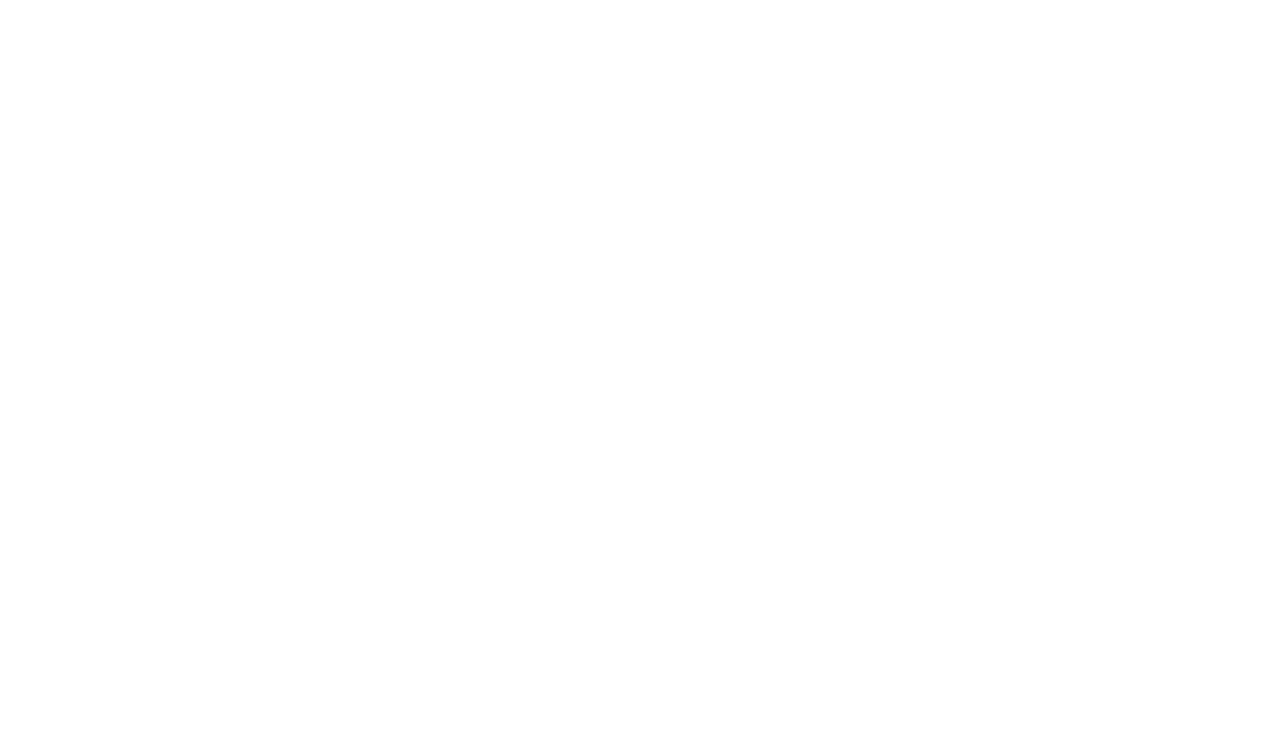
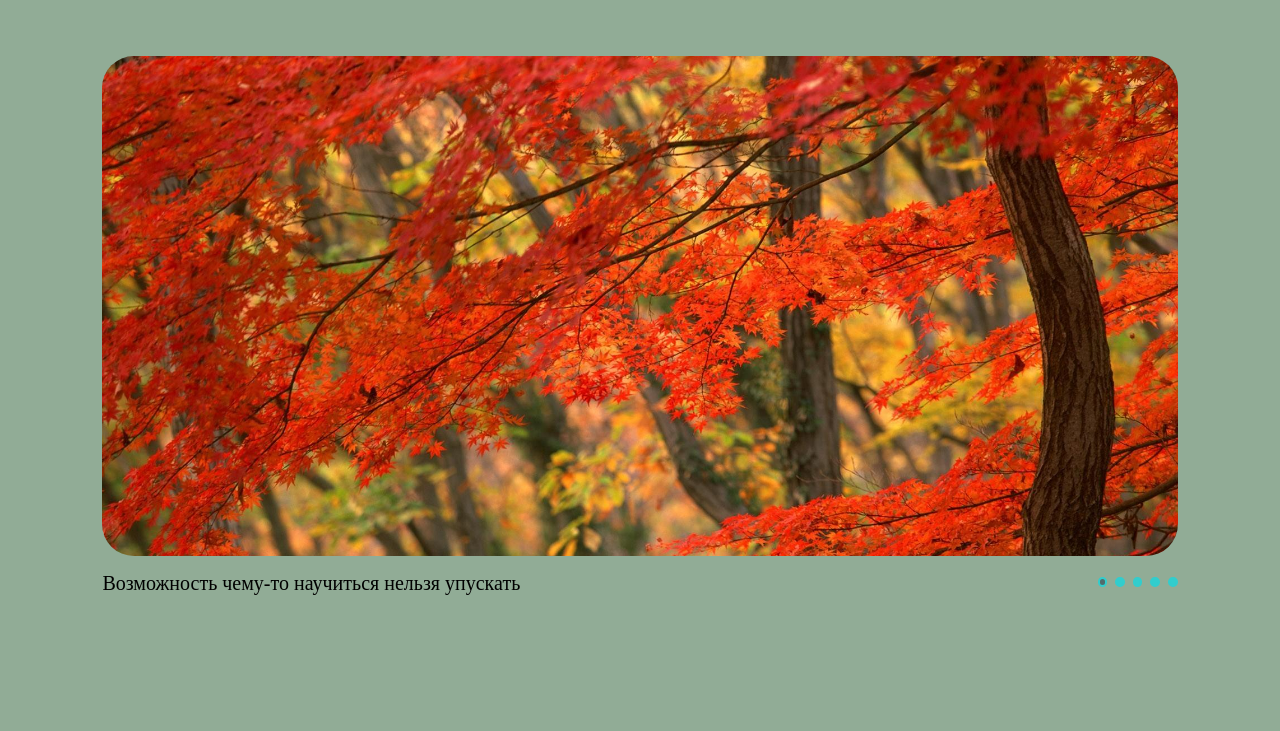
Before and after one commit to SvetlanaBand/cssMemSlider, a plain HTML site: page cssMemSlider/index.html in a window 1280 px wide. Drawn offline with Linux system fonts and the light colour scheme.

Commit message:
init: add controls

```diff
--- a/cssMemSlider/index.html
+++ b/cssMemSlider/index.html
@@ -5,6 +5,65 @@
     <meta http-equiv="X-UA-Compatible" content="IE=edge" />
     <meta name="viewport" content="width=device-width, initial-scale=1.0" />
     <title>Document</title>
+    <link rel="stylesheet" href="./style.css">
   </head>
-  <body></body>
+  <body>
+    <main>
+        <div class="wrapper">
+          <input checked type="radio" name="radio_button" id="switch1">
+          <input type="radio" name="radio_button" id="switch2">
+          <input type="radio" name="radio_button" id="switch3">
+          <input type="radio" name="radio_button" id="switch4">
+          <input type="radio" name="radio_button" id="switch5">
+          <div class="container">
+            <div class="slider">
+              <div class="slider-items">
+                <div class="slider-item">
+                  <img src="./img/882862629.jpg" class="slider-item-img">
+                </div>
+                <div class="slider-item">
+                  <img src="./img/krasnyy-listya-osen.jpg" class="slider-item-img">
+                </div>
+                <div class="slider-item">
+                  <img src="./img/letom-na-ferme.jpg" class="slider-item-img">
+                </div>
+                <div class="slider-item">
+                  <img src="./img/ogromnye-stvoly-dereve-pokrytye-mhom.jpg" class="slider-item-img">
+                </div>
+                <div class="slider-item">
+                  <img src="./img/tsvetushhaya-vetv-dereva.jpg" class="slider-item-img">
+                </div>
+              </div>
+            </div>
+            <div class="text">
+              <div class="text-items">
+                <div class="text-item" id="text1">
+                    Возможность чему-то научиться нельзя упускать
+                </div>
+                <div class="text-item" id="text2">
+                    Победившему себя ничего не страшно.
+                </div>
+                <div class="text-item" id="text3">
+                    Пока не упал духом, любые другие падения по плечу
+                </div>
+                <div class="text-item" id="text4">
+                    Эмоции происходят от мыслей. Не нравится состояние - нужно менять мышление
+                </div>
+                <div class="text-item" id="text5">
+                    Если до вашей планки не дотягиваются, это не повод ее занижать
+                  </div>
+              </div>
+            </div>
+            <div class="controls">
+              <label for="switch1"><div class="point" id="point1"></div></label>
+              <label for="switch2"><div class="point" id="point2"></div></label>
+              <label for="switch3"><div class="point" id="point3"></div></label>
+              <label for="switch4"><div class="point" id="point4"></div></label>
+              <label for="switch5"><div class="point" id="point5"></div></label>
+            </div>
+          </div>
+
+        </div>
+      </main>
+  </body>
 </html>
--- a/cssMemSlider/style.css
+++ b/cssMemSlider/style.css
@@ -0,0 +1,162 @@
+* {
+    margin: 0;
+    padding: 0;
+    box-sizing: border-box;
+  }
+  main {
+    width: 100%;
+    height: 100vh;
+    padding: 3% 8% 0 8%;
+    background: rgb(145, 172, 150);
+  }
+
+  .wrapper {
+    margin: 0 auto;
+  }
+
+  .container {
+    display: flex;
+    flex-wrap: wrap;
+    width: 100%;
+    align-items: center;
+
+  }
+
+  .slider {
+    width: 100%;
+    border-radius: 2em;
+    overflow: hidden;
+    max-height: 500px;
+    margin-bottom: 1em;
+  }
+
+  .slider-items {
+    width: 500%;
+    display: flex;
+    flex-wrap: nowrap;
+    margin-left: 0;
+    transition: all 1s;
+
+  }
+
+  .slider-item {
+    width: 20%;
+    border-radius: 10px;
+  }
+
+  .slider-item-img {
+    width: 100%;
+    height: auto;
+    display: block;
+  }
+
+  .text {
+    width: 75%;
+    overflow: hidden;
+    margin-bottom: 1em;
+  }
+
+  .text-items {
+    width: 500%;
+    display: flex;
+    flex-wrap: nowrap;
+    font-size: 1.25em;
+    transition: all 1s;
+  }
+
+  .text-item {
+    width: 25%;
+  }
+
+  .controls {
+    width: 25%;
+    display: flex;
+    justify-content: right;
+    align-items: center;
+    margin-bottom: 1em;
+    margin-right: 0px;
+  }
+
+  input {
+    visibility: hidden;
+  }
+
+
+  #switch1:checked ~ .container .slider .slider-items {
+    margin-left: 0;
+  }
+  #switch2:checked ~ .container .slider .slider-items {
+    margin-left: -100%;
+  }
+  #switch3:checked ~ .container .slider .slider-items {
+    margin-left: -200%;
+  }
+  #switch4:checked ~ .container .slider .slider-items {
+    margin-left: -300%;
+  }
+  #switch5:checked ~ .container .slider .slider-items {
+    margin-left: -400%;
+  }
+
+  #switch1:checked ~ .container .text .text-items {
+    margin-left: 0;
+  }
+  #switch2:checked ~ .container .text .text-items {
+    margin-left: -100%;
+  }
+  #switch3:checked ~ .container .text .text-items {
+    margin-left: -200%;
+  }
+  #switch4:checked ~ .container .text .text-items {
+    margin-left: -300%;
+  }
+  #switch5:checked ~ .container .text .text-items {
+    margin-left: -400%;
+  }
+  #switch1:checked ~ .container .controls #point1 {
+    background: rgb(81, 108, 109);
+  }
+  #switch2:checked ~ .container .controls #point2 {
+    background: rgb(81, 108, 109);
+  }
+  #switch3:checked ~ .container .controls #point3 {
+    background: rgb(81, 108, 109);
+  }
+  #switch4:checked ~ .container .controls #point4 {
+    background: rgb(81, 108, 109);
+  }
+  #switch5:checked ~ .container .controls #point5 {
+    background: rgb(81, 108, 109);
+  }
+
+  label {
+    width: 1.1em;
+    height: 1.1em;
+    cursor: pointer;
+    padding-left: 0.5em;
+    padding-top: 0.15em;
+  }
+
+  .point {
+    width: 0.6em;
+    height: 0.6em;
+    border-radius: 0.3em;
+    border: solid 0.135em rgb(50, 205, 205);
+    background: rgb(50, 205, 205);
+    transition: all 0.4s;
+  }
+
+  label:hover .point {
+    background: white;
+    border: solid 0.135em white;
+  }
+
+  label:active .point {
+    transform: scale(0.8);
+  }
+
+  @media (max-width: 767px) {
+    .text-items {
+      font-size: 0.7em;
+    }
+  }
```
Also changed, not shown: cssMemSlider/img/882862629.jpg (added), cssMemSlider/img/krasnyy-listya-osen.jpg (added), cssMemSlider/img/letom-na-ferme.jpg (added), cssMemSlider/img/ogromnye-stvoly-dereve-pokrytye-mhom.jpg (added), cssMemSlider/img/tsvetushhaya-vetv-dereva.jpg (added), cssMemSlider/script.js (deleted).
